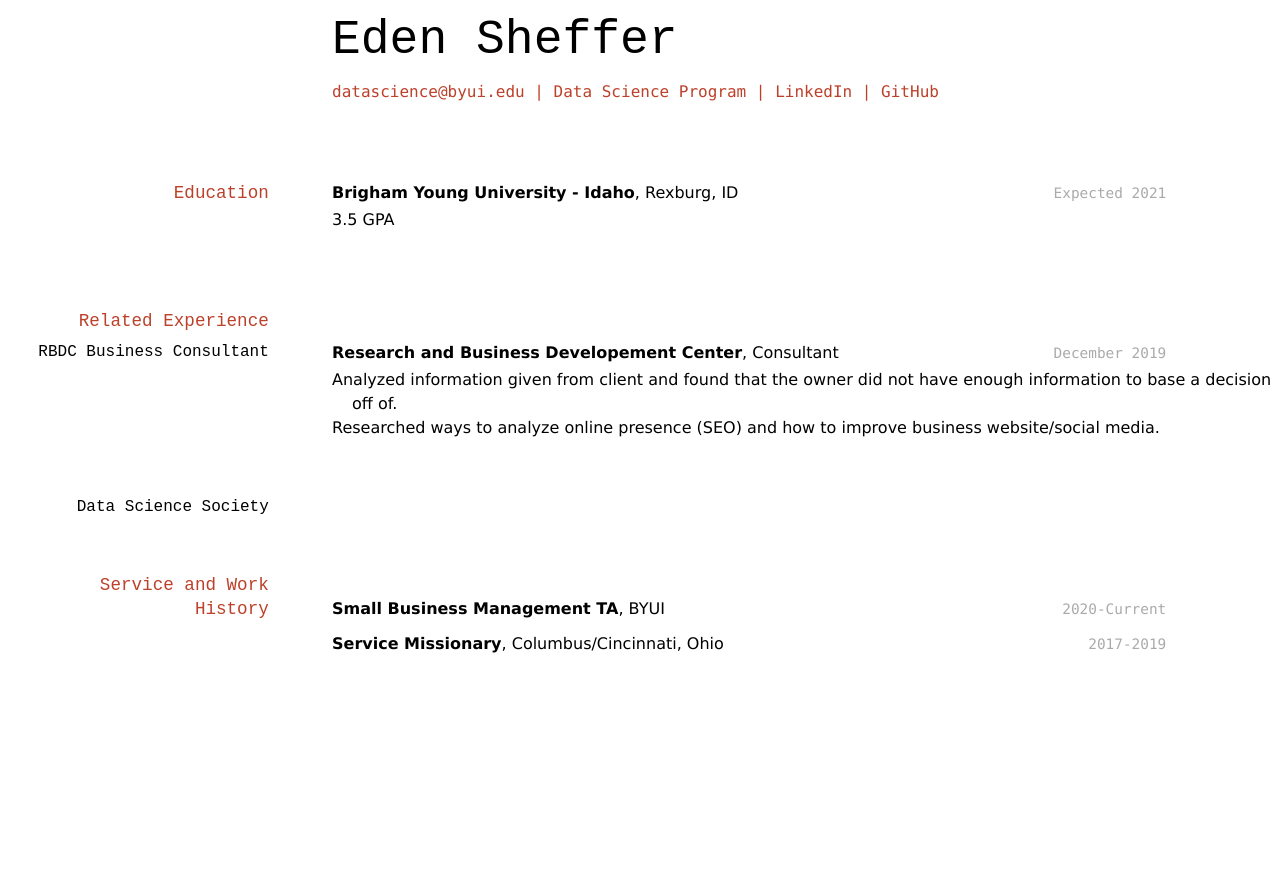
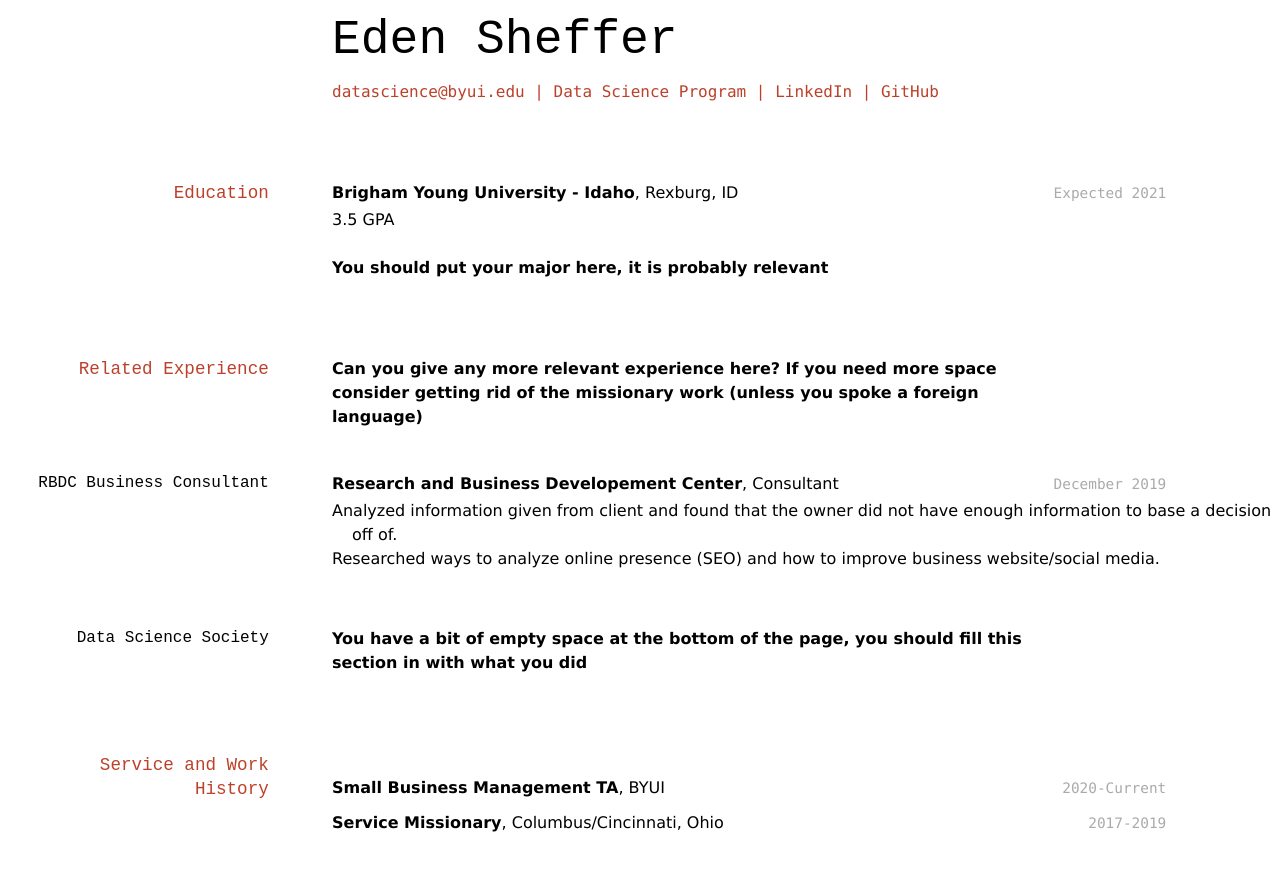
Before and after one commit to edensheffer/eden_resume, a Jekyll site: the page built from docs/index.md, in a window 1280 px wide. Shown: the top 871 px of the page. Built offline with Jekyll 4.4.1, drawn with Linux system fonts in a browser that asks for light colours.

Commit message:
Here are my suggestions for improving your Resume

```diff
--- a/docs/index.md
+++ b/docs/index.md
@@ -21,9 +21,12 @@ __Brigham Young University - Idaho__, Rexburg, ID
 
 - 3.5 GPA
 
+**You should put your major here, it is probably relevant**
 
 
 ## Related Experience
+
+**Can you give any more relevant experience here? If you need more space consider getting rid of the missionary work (unless you spoke a foreign language)**
 
 
 ### RBDC Business Consultant
@@ -37,6 +40,7 @@ __Research and Business Developement Center__, Consultant
 
 ### Data Science Society
 
+**You have a bit of empty space at the bottom of the page, you should fill this section in with what you did**
 
 ## Service and Work History
 
```
